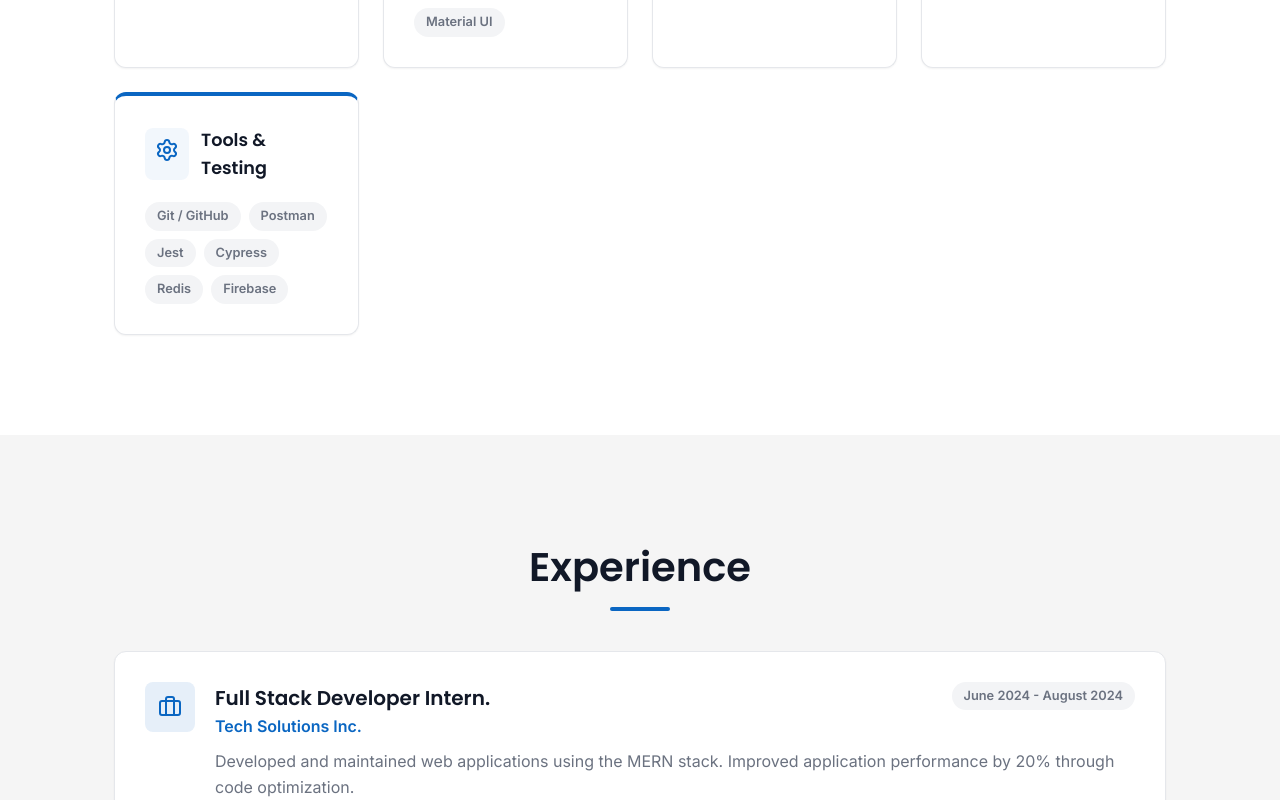
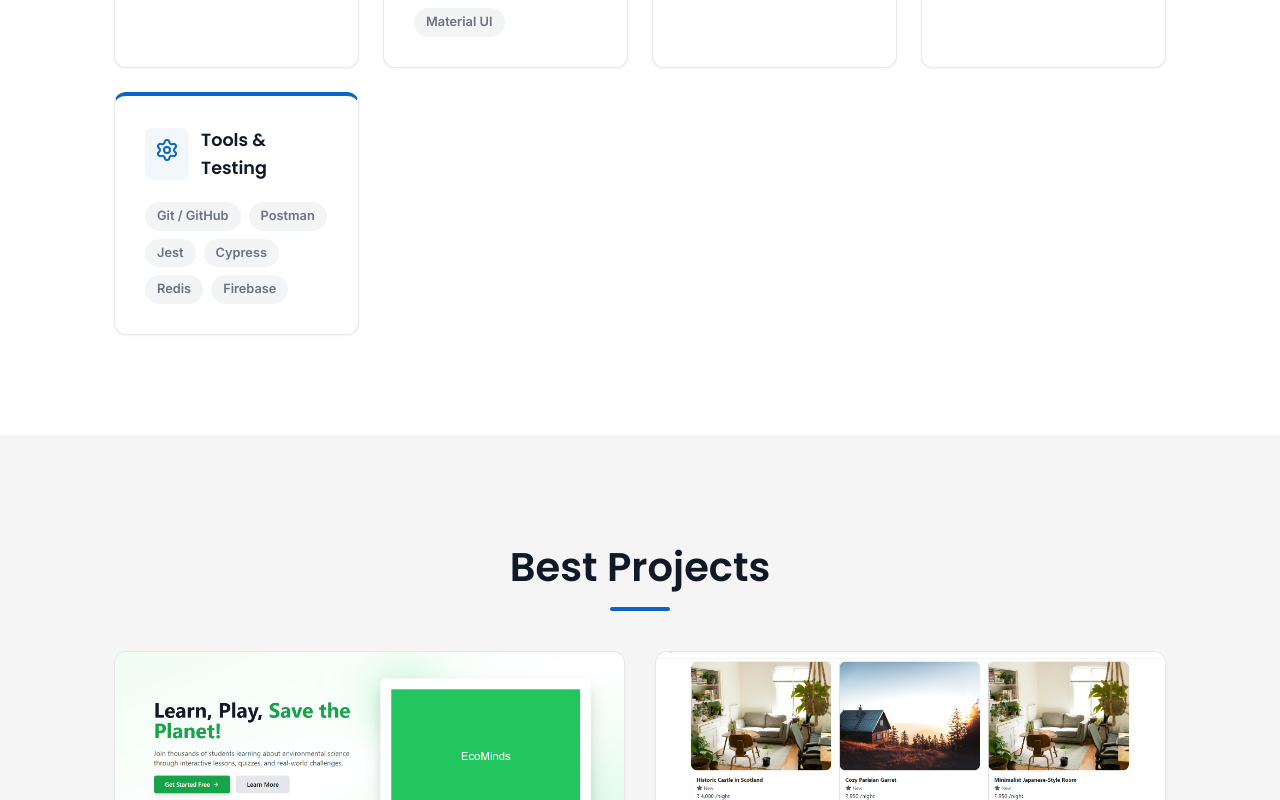
Before and after one commit to SainathBagade/Portfolio, a React (Vite) app in the folder frontend/: page / in a window 1280 px wide. Shown: the part 2000-2800 px from the top of the page. Built offline with nearby package versions, Linux system fonts and the light colour scheme.

Commit message:
Remove Experience section from UI

```diff
--- a/frontend/src/App.jsx
+++ b/frontend/src/App.jsx
@@ -3,7 +3,6 @@ import Header from './components/Header';
 import Hero from './components/Hero';
 import About from './components/About';
 import Skills from './components/Skills';
-import Experience from './components/Experience';
 import Projects from './components/Projects';
 import Achievements from './components/Achievements';
 import Contact from './components/Contact';
@@ -17,7 +16,6 @@ function App() {
         <Hero />
         <About />
         <Skills />
-        <Experience />
         <Projects />
         <Achievements />
         <Contact />
```
